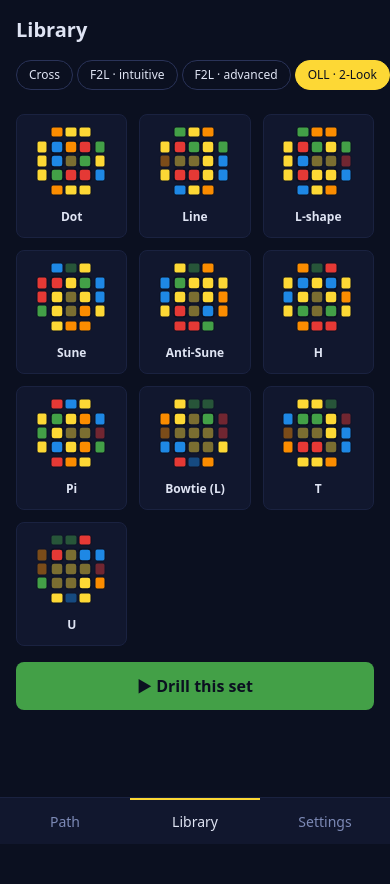
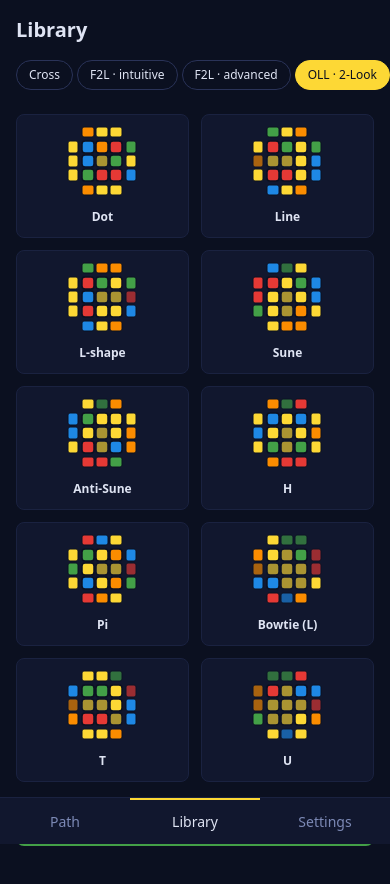
Before and after one commit to rpietzsch/scube, a React (Vite) app: page /#/library in a window 390 px wide. Shown: the top 884 px of the page. Before the commit the page ends 844 px from the top, so only its background shows below. Built offline with nearby package versions, Linux system fonts and the light colour scheme.

Commit message:
basic fixes

```diff
--- a/src/cube/CubeNet.tsx
+++ b/src/cube/CubeNet.tsx
@@ -39,7 +39,13 @@ function FaceGrid({ state, face, x, y, cell, highlight, source, target, involved
   for (let row = 0; row < 3; row++) {
     for (let col = 0; col < 3; col++) {
       const idx = base + row * 3 + col;
-      const lit = highlight ? highlight[idx] : true;
+      const inStage = highlight ? highlight[idx] : true;
+      const isInvolved = !!involved?.[idx];
+      // A sticker that's part of a moving piece is always shown in full colour
+      // even when it sits on a face the stage mask would otherwise grey out —
+      // otherwise the third sticker of a corner that wanders onto the back
+      // face would disappear together with its label.
+      const lit = inStage || isInvolved;
       const sx = x + col * cell;
       const sy = y + row * cell;
       const sw = cell - 2;
@@ -50,12 +56,12 @@ function FaceGrid({ state, face, x, y, cell, highlight, source, target, involved
       const brLabel = lit ? bottomRightLabels?.[idx] : undefined;
       const fontSize = Math.max(8, Math.round(cell * 0.42));
       // Three-tier opacity:
-      //   outside stage   → MUTED grey, 0.55
-      //   in stage, not a moving-piece sticker → real colour at 0.45 (dimmed)
-      //   in stage and part of a moving piece → real colour at 1.0
-      const dim = lit && involved && !involved[idx];
+      //   outside stage and not involved → MUTED grey, 0.55
+      //   in stage but not a moving-piece sticker → real colour at 0.65 (slight dim)
+      //   part of a moving piece → real colour at 1.0
+      const dim = lit && involved && !isInvolved;
       const fillColor = lit ? COLORS[state[idx]] : MUTED;
-      const fillOpacity = lit ? (dim ? 0.45 : 1) : 0.55;
+      const fillOpacity = lit ? (dim ? 0.65 : 1) : 0.55;
 
       cells.push(
         <g key={idx}>
@@ -199,7 +205,7 @@ export function LLThumbnail({ state, cell = 16, highlight, involved }: { state:
       width={w}
       height={h}
       fill={lit ? COLORS[sticker] : MUTED}
-      opacity={lit ? (dim ? 0.45 : 1) : 0.55}
+      opacity={lit ? (dim ? 0.65 : 1) : 0.55}
       stroke="#0b1020"
       strokeWidth={1}
       rx={2}
@@ -212,8 +218,10 @@ export function LLThumbnail({ state, cell = 16, highlight, involved }: { state:
   const draw = (face: 'F' | 'R' | 'B' | 'L', positions: Array<[number, number, number, number]>, reverse = false) => {
     const idxs = reverse ? stripIdx(face).slice().reverse() : stripIdx(face);
     return idxs.map((i, k) => {
-      const lit = highlight ? highlight[i] : true;
-      const dim = lit && !!involved && !involved[i];
+      const inStage = highlight ? highlight[i] : true;
+      const isInvolved = !!involved?.[i];
+      const lit = inStage || isInvolved;
+      const dim = lit && !!involved && !isInvolved;
       const [x, y, w, h] = positions[k];
       return sideRect(state[i] as Face, lit, dim, x, y, w, h, `${face}${k}`);
     });
--- a/src/pages/LibraryPage.tsx
+++ b/src/pages/LibraryPage.tsx
@@ -63,7 +63,7 @@ export default function LibraryPage() {
 
       {cases.length > 0 && (
         <section>
-          <div className="grid grid-cols-3 gap-3">
+          <div className="grid grid-cols-2 sm:grid-cols-3 gap-3">
             {cases.map((c) => {
               const m = byCase[c.id];
               const state = deriveState(c.solve, c.context);
```
